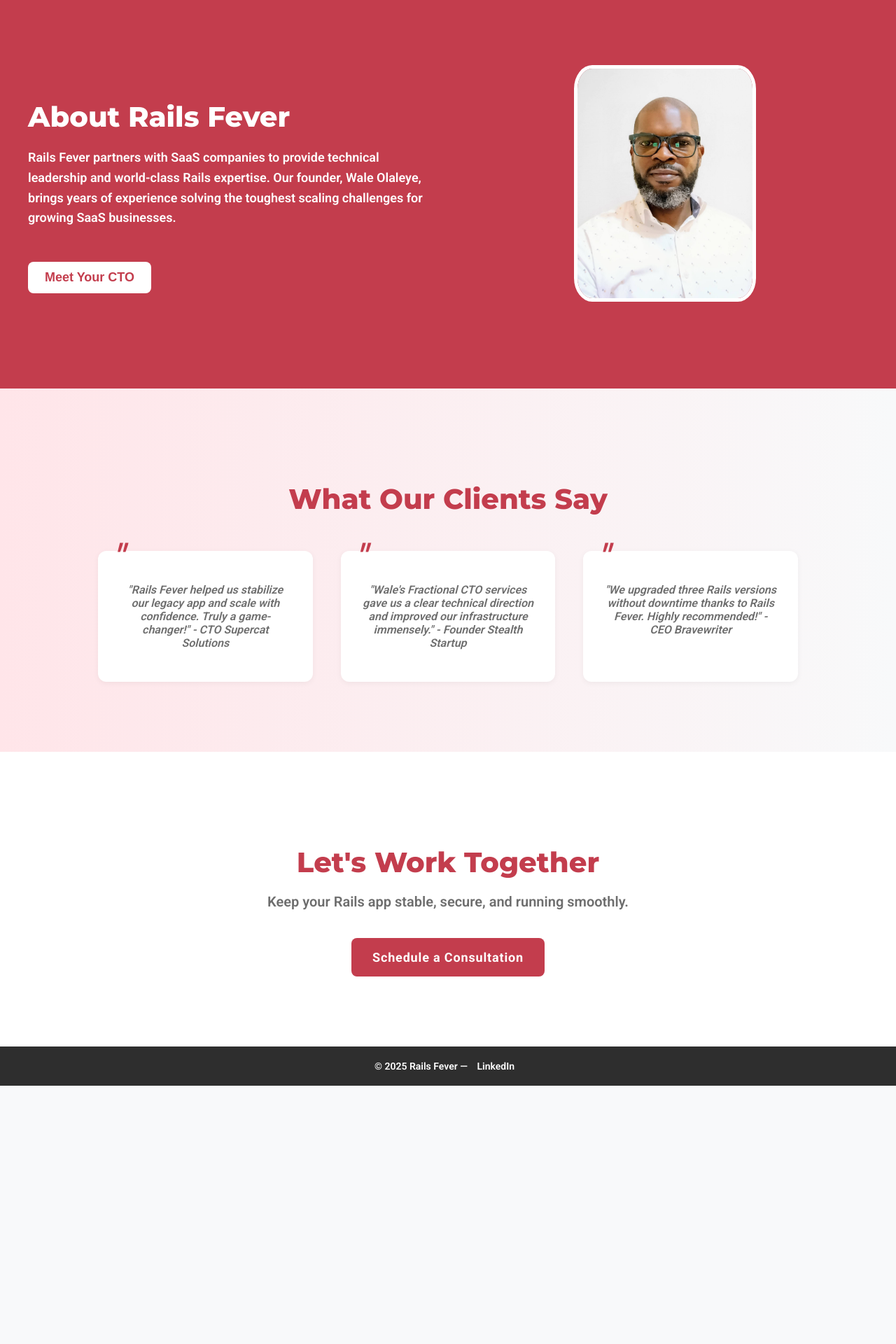
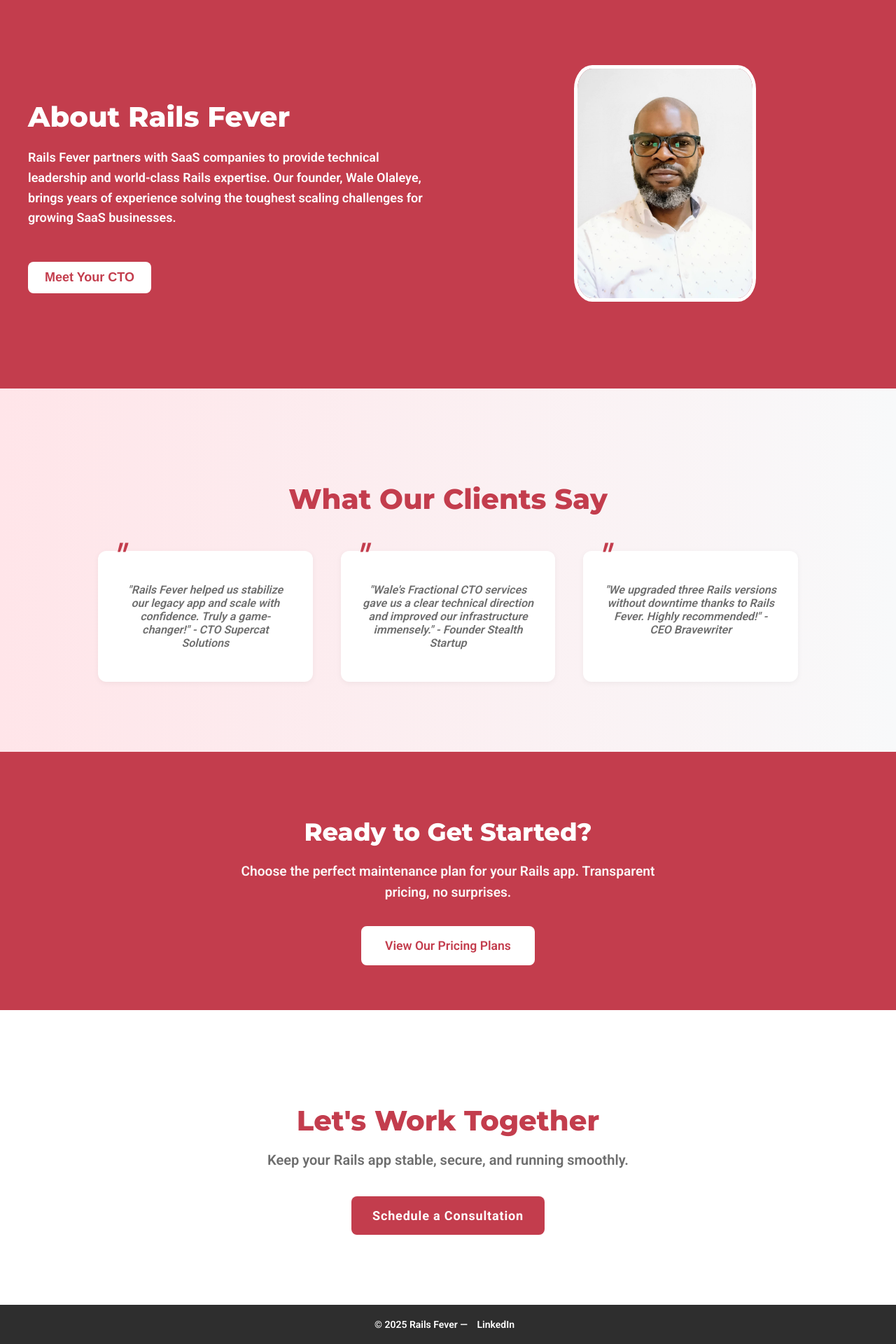
Before and after one commit to waleo/railsfever-05-2025, a Jekyll site: the page built from index.html, in a window 1280 px wide. Shown: the part 1429-3349 px from the top of the page at 70% size. Built offline with Jekyll 4.4.1, drawn with Linux system fonts in a browser that asks for light colours; before the commit the page ends 2980 px from its top, so only the background shows below that.

Commit message:
Added a pricing CTA to the homepage

```diff
--- a/_sass/_home.scss
+++ b/_sass/_home.scss
@@ -50,6 +50,69 @@
       padding: 10px $padding-small;
       font-size: $font-size-small;
       border-radius: $border-radius-small;
+    }
+  }
+
+  /* Pricing CTA Section */
+  .pricing-cta {
+    @include section-base;
+    background: #C33D4D;
+    color: white;
+    text-align: center;
+    padding: 4rem 0;
+
+    .pricing-cta-content {
+      max-width: 600px;
+      margin: 0 auto;
+      padding: 0 $padding-small;
+    }
+
+    h2 {
+      font-family: $font-heading;
+      font-size: 2.2rem;
+      font-weight: $font-weight-bold;
+      margin-bottom: 1rem;
+      color: white;
+
+      @media (max-width: #{$breakpoint-tablet}) {
+        font-size: 1.8rem;
+      }
+    }
+
+    p {
+      font-size: 1.2rem;
+      line-height: 1.6;
+      margin-bottom: 2rem;
+      opacity: 0.95;
+
+      @media (max-width: #{$breakpoint-tablet}) {
+        font-size: 1.1rem;
+      }
+    }
+
+    .btn {
+      background: white;
+      color: $brand-primary;
+      padding: 1rem 2rem;
+      font-size: 1.1rem;
+      font-weight: 600;
+      border-radius: 8px;
+      text-decoration: none;
+      display: inline-block;
+      transition: all 0.3s ease;
+      border: 2px solid white;
+
+      &:hover {
+        background: transparent;
+        color: white;
+        transform: translateY(-2px);
+        box-shadow: 0 8px 25px rgba(0, 0, 0, 0.2);
+      }
+
+      @media (max-width: #{$breakpoint-mobile}) {
+        padding: 0.8rem 1.5rem;
+        font-size: 1rem;
+      }
     }
   }
 
--- a/index.html
+++ b/index.html
@@ -72,6 +72,14 @@
     </div>
   </section>
 
+  <section class="pricing-cta">
+    <div class="pricing-cta-content">
+      <h2>Ready to Get Started?</h2>
+      <p>Choose the perfect maintenance plan for your Rails app. Transparent pricing, no surprises.</p>
+      <a href="/pricing/" class="btn btn-primary btn-large">View Our Pricing Plans</a>
+    </div>
+  </section>
+
   <section id="contact" class="contact">
     <h2>Let's Work Together</h2>
     <p>Keep your Rails app stable, secure, and running smoothly.</p>
```
